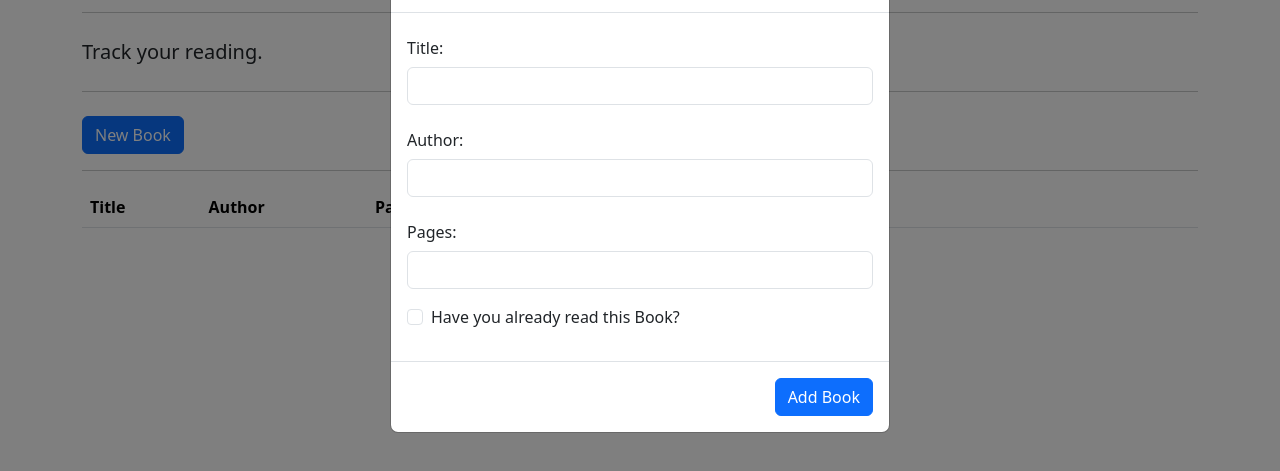
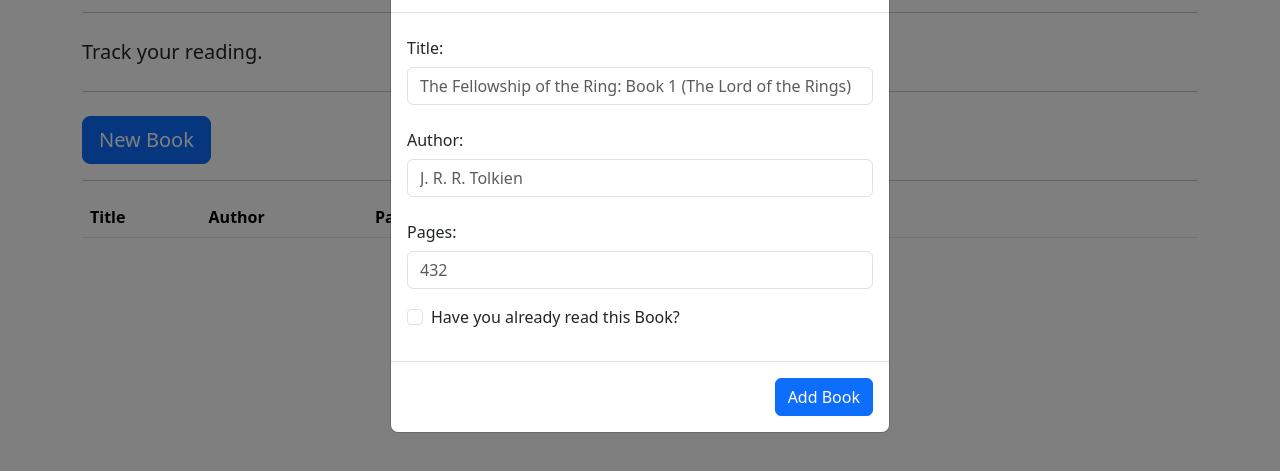
Before and after one commit to ografael/library, a plain HTML site: page index.html in a window 1280 px wide. Both pictures are taken after a click on the button "New Book". Shown: the part 79-550 px from the top of the page. Drawn offline with nearby package versions, Linux system fonts and the light colour scheme.

Commit message:
refactoring

```diff
--- a/index.html
+++ b/index.html
@@ -20,7 +20,8 @@
             <hr class="my-4">
             <p class="lead">Track your reading.</p>
             <hr class="my-4">
-            <button type="button" class="btn btn-primary" data-bs-toggle="modal" data-bs-target="#add-book-modal">New
+            <button type="button" class="btn btn-lg btn-primary" data-bs-toggle="modal"
+                data-bs-target="#add-book-modal">New
                 Book</button>
         </div>
 
@@ -54,15 +55,19 @@
                     <div class="modal-body">
                         <div class="mb-3">
                             <label for="title" class="col-form-label">Title:</label>
-                            <input type="text" class="form-control" id="title" autocomplete="off">
+                            <input type="text" class="form-control" id="title"
+                                placeholder="The Fellowship of the Ring: Book 1 (The Lord of the Rings)"
+                                autocomplete="off" required>
                         </div>
                         <div class="mb-3">
                             <label for="author" class="col-form-label">Author:</label>
-                            <input type="text" class="form-control" id="author" autocomplete="off">
+                            <input type="text" class="form-control" id="author" placeholder="J. R. R. Tolkien"
+                                autocomplete="off" required>
                         </div>
                         <div class="mb-3">
                             <label for="pages" class="col-form-label">Pages:</label>
-                            <input type="text" class="form-control" id="pages" autocomplete="off">
+                            <input type="number" class="form-control" id="pages" placeholder="432" autocomplete="off"
+                                required>
                         </div>
                         <div class="mb-3 form-check">
                             <input type="checkbox" class="form-check-input" id="is_read">
--- a/js/script.js
+++ b/js/script.js
@@ -23,15 +23,6 @@ form.addEventListener('submit', (event) => {
     form.reset()
 })
 
-const init = () => {
-    let currentBooks = JSON.parse(localStorage.getItem("library"))
-
-    if (currentBooks) {
-        library = currentBooks
-        library.map((book) => { add(book) })
-    }
-}
-
 const build = (elements) => {
     return new Book(
         generateRandomId(),
@@ -44,6 +35,7 @@ const build = (elements) => {
 
 const createRemoveButtonElement = (book, row) => {
     let removeButton = document.createElement('input')
+
     removeButton.type = "button"
     removeButton.className = "btn btn-danger"
     removeButton.value = "remove"
@@ -52,6 +44,7 @@ const createRemoveButtonElement = (book, row) => {
         localStorage.setItem("library", JSON.stringify(library))
         row.remove()
     })
+
     return removeButton
 }
 
@@ -69,7 +62,6 @@ const add = (book) => {
     authorCell.innerHTML = book.author
     pagesCell.innerHTML = book.pages
     isReadCell.innerHTML = book.isRead
-
     removeButtonCell.appendChild(createRemoveButtonElement(book, row))
 }
 
@@ -83,4 +75,13 @@ class Book {
     }
 }
 
+const init = () => {
+    let currentBooks = JSON.parse(localStorage.getItem("library"))
+
+    if (currentBooks) {
+        library = currentBooks
+        library.map((book) => { add(book) })
+    }
+}
+
 init()
```
